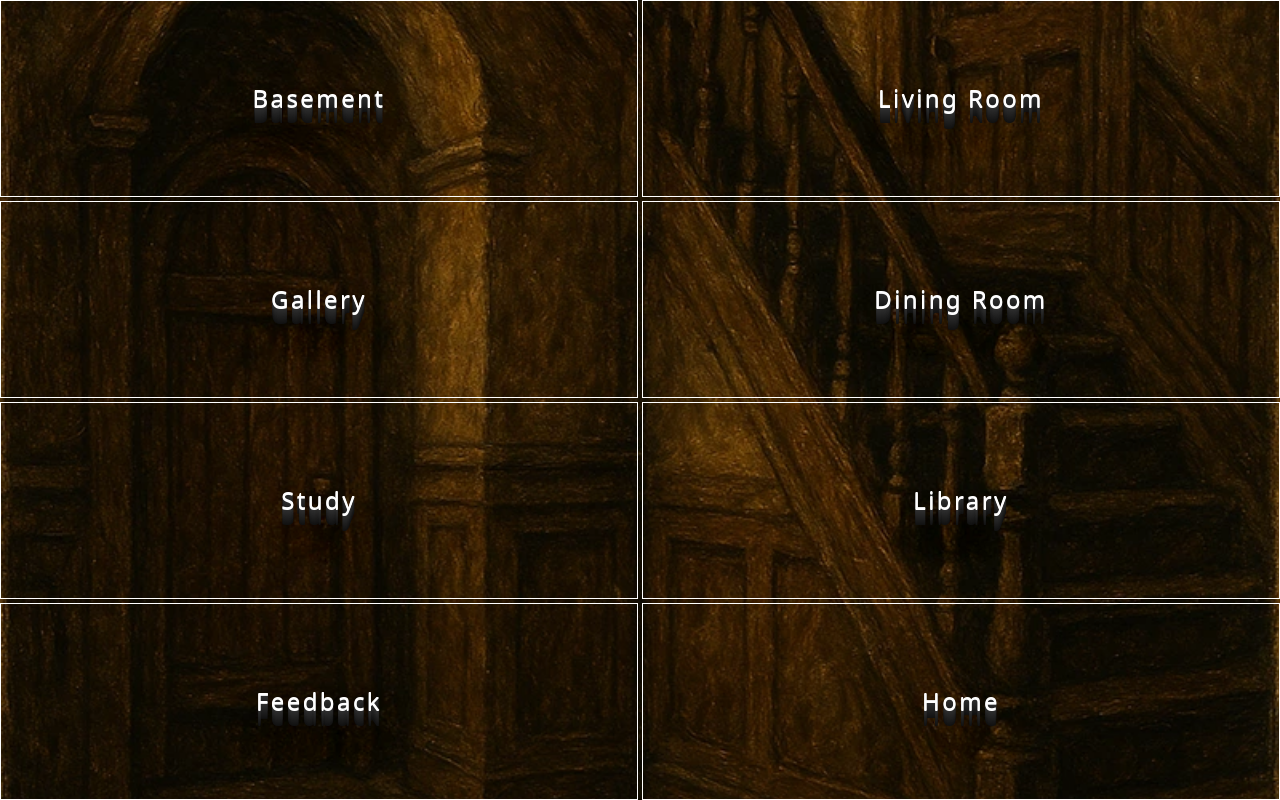
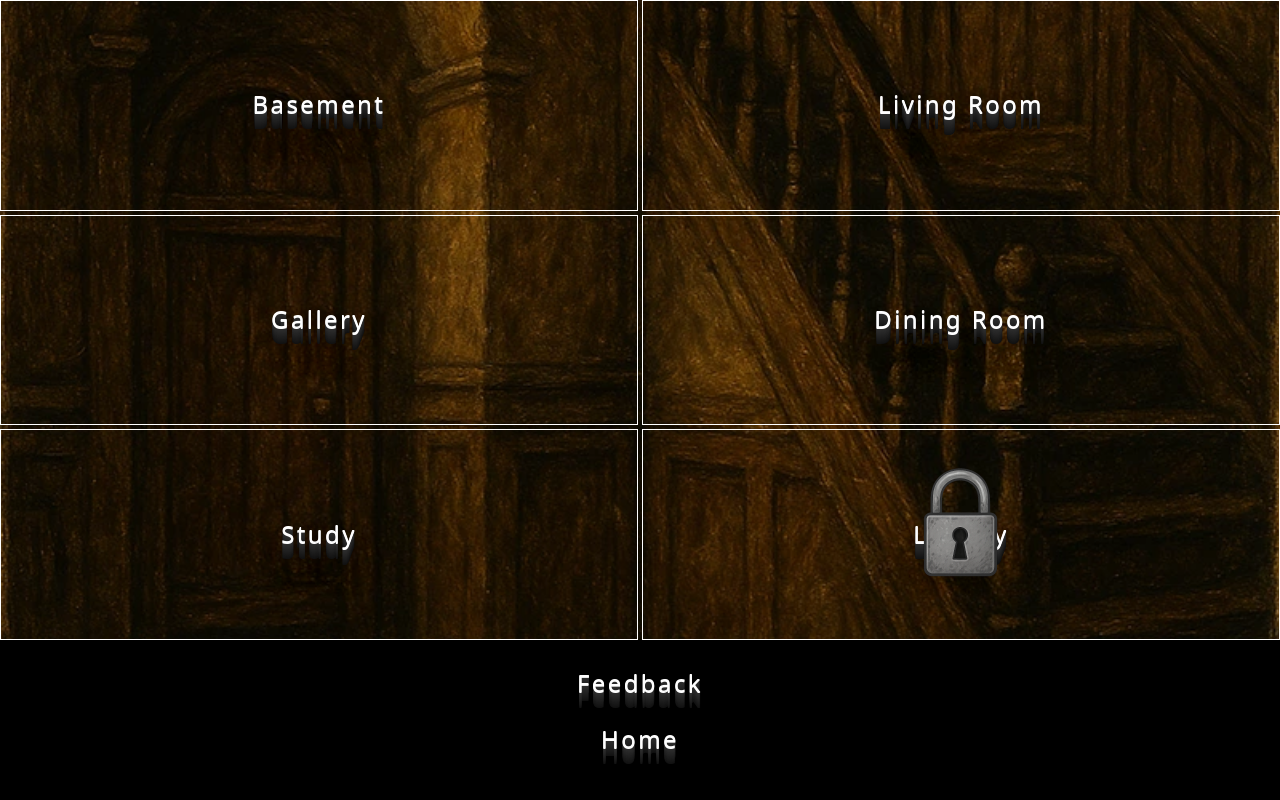
Before and after one commit to MyLightIsOn/mobile-a11y-101, a Next.js app: page /start in a window 1280 px wide. Built offline with nearby package versions, Linux system fonts and the light colour scheme; a web font is replaced by a local one.

Commit message:
Lock final puzzle until all previous puzzles are solved
Added logic to check if all puzzles are completed before unlocking the final puzzle. Updated UI to display a lock icon and prevent access if conditions are not met. Refactored layout and styles for improved consistency.

```diff
--- a/app/puzzle/1/page.tsx
+++ b/app/puzzle/1/page.tsx
@@ -128,7 +128,7 @@ function Page() {
           </div>
         </div>
       )}
-      <div className={"sr-only -left-96 -top-96 overflow-hidden"}>
+      <div className={"sr-only -left-96 -top-96"}>
         <p className={"text-white"}>
           The air grows colder as you descend into the basement. The light
           flickers and fades, then darkness. You hear the creak of old wood and
--- a/app/start/page.tsx
+++ b/app/start/page.tsx
@@ -1,10 +1,29 @@
-import React from "react";
+"use client";
+
+import React, { useEffect, useState } from "react";
 import PuzzleLink from "@/components/puzzle-link";
 
+function checkPuzzles(data: { hasOwnProperty: (arg0: string) => any }) {
+  for (let i = 1; i <= 5; i++) {
+    if (!data.hasOwnProperty("puzzle_" + i + "_complete")) {
+      return false;
+    }
+  }
+  return true;
+}
+
 function Page() {
+  const [allPuzzleSolved, setAllPuzzleSolved] = useState(false);
+
+  useEffect(() => {
+    const game_data = JSON.stringify(localStorage);
+    setAllPuzzleSolved(checkPuzzles(JSON.parse(game_data)));
+  }, []);
+
   return (
+    <div className={"h-full"}>
       <div
-      className="h-screen w-screen grid grid-cols-2 grid-rows-4 gap-1 card-container"
+        className="h-[80%] w-screen grid grid-cols-2 grid-rows-3 gap-1 card-container"
         style={{
           backgroundImage: "url('/entryway.webp')",
           backgroundPosition: "center center",
@@ -12,18 +31,18 @@ function Page() {
           backgroundSize: "cover",
         }}
       >
-      <p className={"sr-only"}>
-        Instructions: Each room in this house contains a puzzle. When you enter,
-        listen to the instructions, it may contain clues! Make sure to write
-        down each clue as you will need it to solve the final puzzle. Choose a
-        door to begin your search.
-      </p>
         {Array.from({ length: 6 }).map((_, index) => (
-        <PuzzleLink key={`puzzle-${index}`} number={index} />
+          <PuzzleLink
+            key={`puzzle-${index}`}
+            number={index}
+            allPuzzleSolved={allPuzzleSolved}
+          />
         ))}
+      </div>
+      <div className={"h-auto flex-col flex pt-4"}>
         <a
           className={
-          "flex flex-col items-center justify-center text-white border-white border focus:bg-white/50 hover:bg-white/50 hover:border-dashed w-full focus:text-black hover:text-black capitalize bold relative spooky-font"
+            "text-white focus:bg-white/50 hover:bg-white/50 hover:border-dashed w-full focus:text-black hover:text-black capitalize bold relative spooky-font"
           }
           href={`/feedback`}
         >
@@ -31,13 +50,14 @@ function Page() {
         </a>
         <a
           className={
-          "flex flex-col items-center justify-center text-white border-white border focus:bg-white/50 hover:bg-white/50 hover:border-dashed w-full focus:text-black hover:text-black capitalize bold relative spooky-font"
+            "text-white focus:bg-white/50 hover:bg-white/50 hover:border-dashed w-full focus:text-black hover:text-black capitalize bold relative spooky-font"
           }
           href={`/`}
         >
           Home
         </a>
       </div>
+    </div>
   );
 }
 
--- a/components/puzzle-link.tsx
+++ b/components/puzzle-link.tsx
@@ -13,7 +13,13 @@ const rooms = [
   "library",
 ];
 
-function PuzzleLink({ number }: { number: number }) {
+function PuzzleLink({
+  number,
+  allPuzzleSolved,
+}: {
+  number: number;
+  allPuzzleSolved: boolean;
+}) {
   const puzzleKey = `puzzle_${number + 1}_complete`;
   const [puzzleComplete, setPuzzleComplete] = useState(false);
   const [bestTime, setBestTime] = useState("0");
@@ -29,19 +35,29 @@ function PuzzleLink({ number }: { number: number }) {
     }
   }, []);
 
+  const locked = !allPuzzleSolved && number + 1 === 6;
+
   return (
     <a
       className={
         "flex flex-col items-center justify-center text-white border-white border focus:bg-white/50 hover:bg-white/50 hover:border-dashed w-full focus:text-black hover:text-black capitalize bold relative"
       }
-      href={`/puzzle/${number + 1}`}
+      href={locked ? "#" : `/puzzle/${number + 1}`}
     >
-      {puzzleComplete && (
       <div
         className={"absolute w-full h-full flex justify-center items-center"}
       >
+        {locked && (
           <img
-            className={"w-3/4 max-w-32 relative z-10 -top-3"}
+            className={"w-[70%] max-w-32 relative z-10 -top-3"}
+            src={"/lock.webp"}
+            alt={`The door is locked. If only you had a key`}
+          />
+        )}
+        {puzzleComplete && (
+          <>
+            <img
+              className={"w-[50%] max-w-32 relative z-10 -top-3"}
               src={"/trophy.webp"}
               alt={`You have completed puzzle ${number + 1}`}
             />
@@ -53,8 +69,9 @@ function PuzzleLink({ number }: { number: number }) {
               <p>Best Time: {bestTime}</p>
             </div>
             <div className={"absolute w-full h-full bg-white opacity-40"} />
+          </>
+        )}
       </div>
-      )}
       <span className={"spooky-font "}>{rooms[number]}</span>
     </a>
   );
```
Also changed, not shown: public/lock.webp (added). Lines whose indentation alone changed are shown as unchanged.
